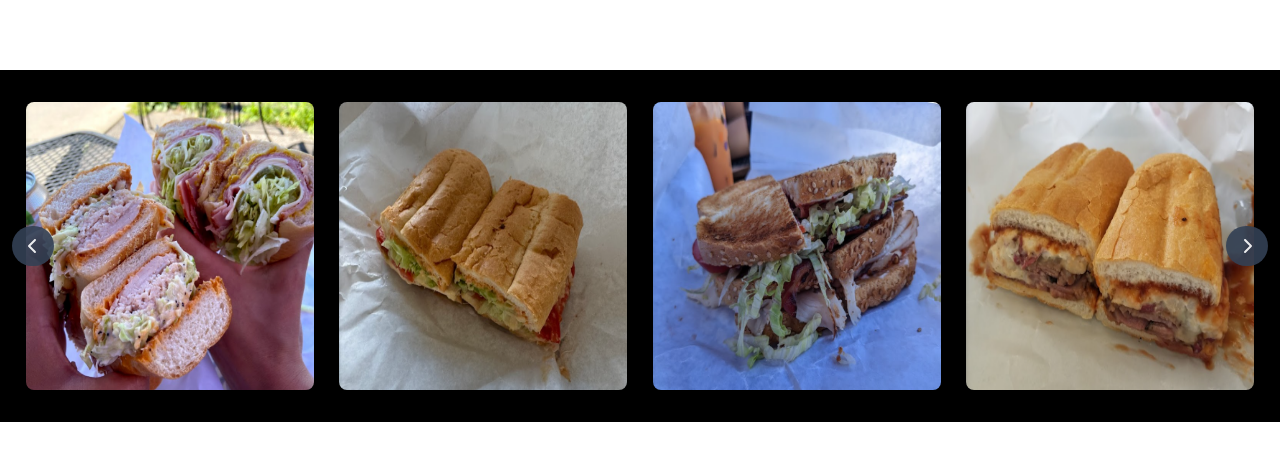
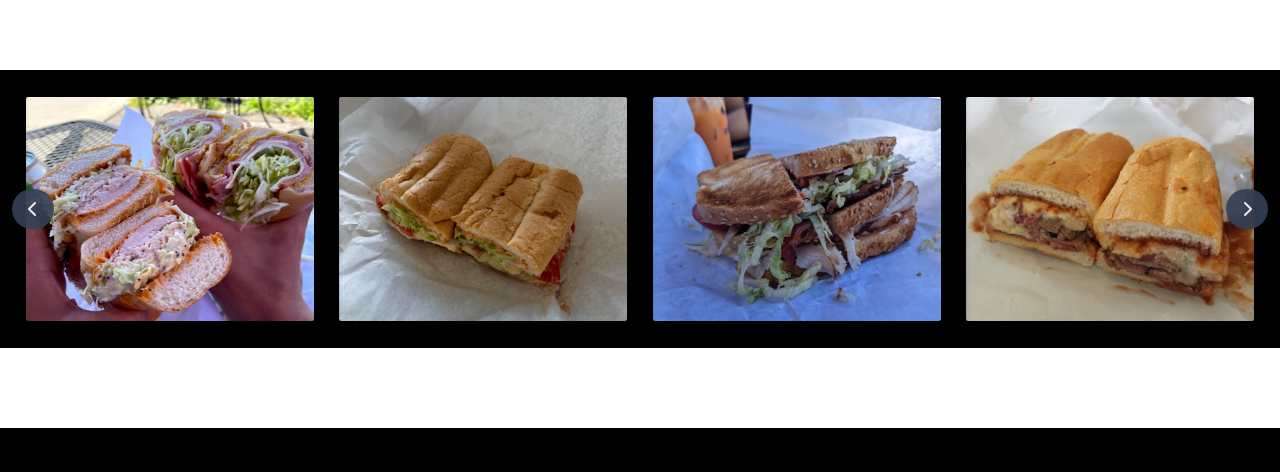
Before and after one commit to chang432/emilio-subs, a React (Vite) app in the folder frontend/: page / in a window 1280 px wide. Shown: the part 1178-1650 px from the top of the page. Built offline with nearby package versions, Linux system fonts and the light colour scheme; grey boxes are pictures that could not be loaded; a web font is replaced by a local one.

Commit message:
more fixes

```diff
--- a/frontend/src/components/Carousel.jsx
+++ b/frontend/src/components/Carousel.jsx
@@ -22,15 +22,15 @@ const Carousel = ({ images, labels }) => {
   };
 
   return (
-    <div className="h-[20rem] md:h-[22rem] py-[1.5rem] md:py-[2rem] bg-black relative overflow-hidden">
+    <div className="h-[17.4rem] md:h-[17.4rem] py-[1.7rem] md:py-[1.7rem] bg-black relative overflow-hidden">
       <div className="hidden md:flex transition-transform duration-1000 ease-in-out relative" style={{ transform: `translateX(-${currentIndex * 24.5}%)`}}>
         {images.map((image, index) => (
-          <img key={index} src={image} className="rounded-lg h-[8rem] md:h-[18rem] cursor-pointer absolute object-fill" style={{"width": "22.5%", "margin-left": `${index*24.5 + 2}%`}} onClick={handleImageClick}/>
+          <img key={index} src={image} className="rounded-sm h-[14rem] cursor-pointer absolute object-fill" style={{"width": "22.5%", "margin-left": `${index*24.5 + 2}%`}} onClick={handleImageClick}/>
         ))}
       </div>
       <div className="flex md:hidden transition-transform duration-1000 ease-in-out relative" style={{ transform: `translateX(-${currentIndex * 94}%)`}}>
         {images.map((image, index) => (
-          <img key={index} src={image} className="rounded-lg h-[17rem] cursor-pointer absolute object-fill" style={{"width": "88%", "margin-left": `${index*94 + 6}%`}} onClick={handleImageClick}/>
+          <img key={index} src={image} className="rounded-sm h-[14rem] cursor-pointer absolute object-fill" style={{"width": "88%", "margin-left": `${index*94 + 6}%`}} onClick={handleImageClick}/>
         ))}
       </div>
       <button onClick={() => {handlePrev(4)}} className="hidden md:block absolute top-1/2 left-0 transition-transform duration-200 ease-in-out transform hover:scale-110 active:scale-90 rounded-full ml-3 bg-slate-700/90 text-white/90 -translate-y-1/2 px-4 py-2 focus:outline-none">
--- a/frontend/src/components/Location.jsx
+++ b/frontend/src/components/Location.jsx
@@ -4,7 +4,7 @@ const Location = () => {
         <div className="flex flex-col items-center text-xs md:text-lg mx-2 md:mx-0">
             <p>Location</p>
             <p className="pb-4">1 Centre Street, Brookline, MA 02446</p>
-            <div className="hidden md:block mapouter">
+            <div className="hidden md:block mapouter1">
                 <div className="gmap_canvas">
                     <iframe
                     className="gmap_iframe"
@@ -17,9 +17,9 @@ const Location = () => {
                     ></iframe>
                     <a href="https://embed-googlemap.com">google map embed html</a>
                 </div>
-                <style>{`.mapouter{position:relative;text-align:right;width:500px;height:200px;}.gmap_canvas{overflow:hidden;background:none!important;width:100%;height:200px;}.gmap_iframe{height:200px!important;}`}</style>
+                <style>{`.mapouter1{position:relative;text-align:right;width:500px;height:200px;}.gmap_canvas{overflow:hidden;background:none!important;width:100%;height:200px;}.gmap_iframe{height:200px!important;}`}</style>
             </div>
-            <div className="block md:hidden mapouter">
+            <div className="block md:hidden mapouter2">
                 <div className="gmap_canvas">
                     <iframe
                     className="gmap_iframe"
@@ -32,7 +32,7 @@ const Location = () => {
                     ></iframe>
                     <a href="https://embed-googlemap.com">google map embed html</a>
                 </div>
-                <style>{`.mapouter{position:relative;text-align:right;width:400px;height:200px;}.gmap_canvas{overflow:hidden;background:none!important;width:100%;height:200px;}.gmap_iframe{height:200px!important;}`}</style>
+                <style>{`.mapouter2{position:relative;text-align:right;width:400px;height:200px;}.gmap_canvas{overflow:hidden;background:none!important;width:100%;height:200px;}.gmap_iframe{height:200px!important;}`}</style>
             </div>
         </div>
     )
--- a/frontend/src/components/ReviewCard.jsx
+++ b/frontend/src/components/ReviewCard.jsx
@@ -10,7 +10,7 @@ const ReviewCard = ({logo, stars, review, author, pic}) => {
                 <p className="text-white w-80 md:w-[680px]">"{review}"</p>
                 <p className="text-white text-right mr-8">- {author}</p>
             </div>
-            <img src={pic} className="w-96 object-cover rounded-lg" />
+            <img src={pic} className="w-96 object-cover rounded-sm" />
         </div>
     )
 }
```
